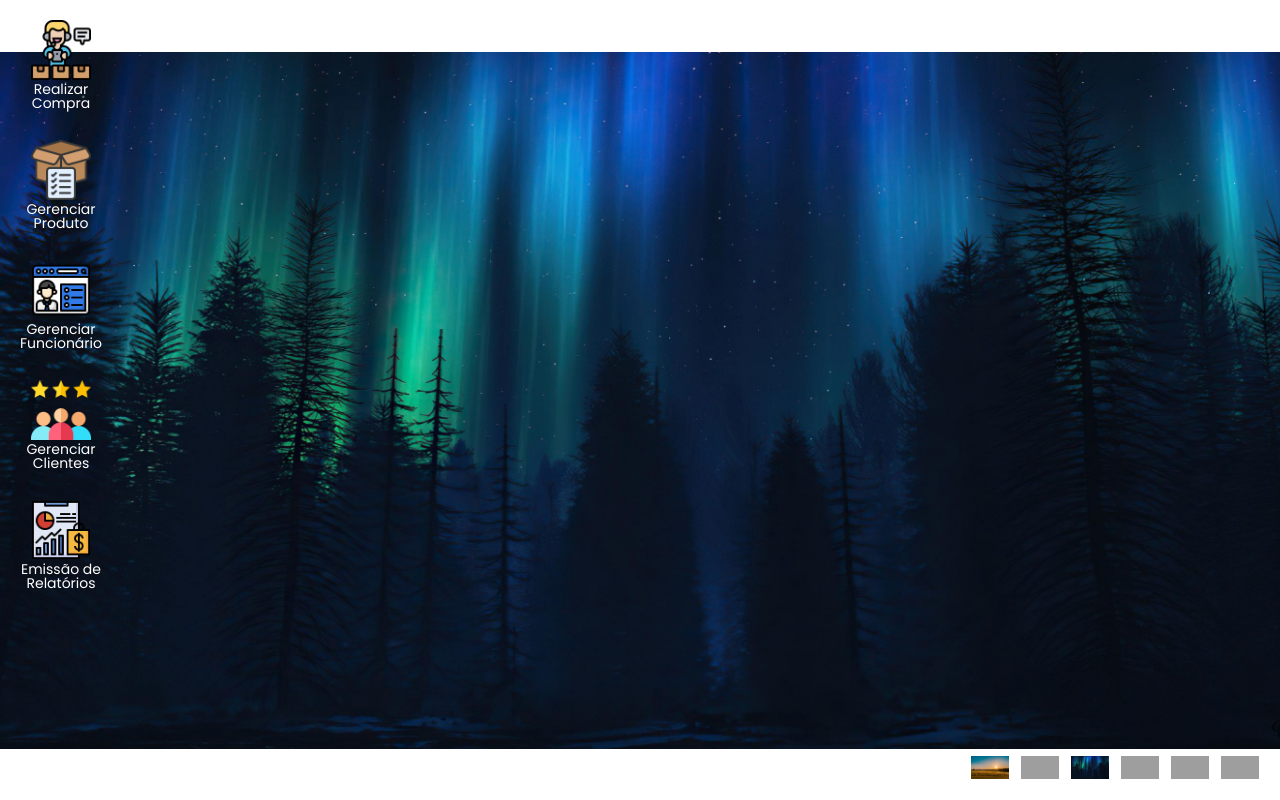
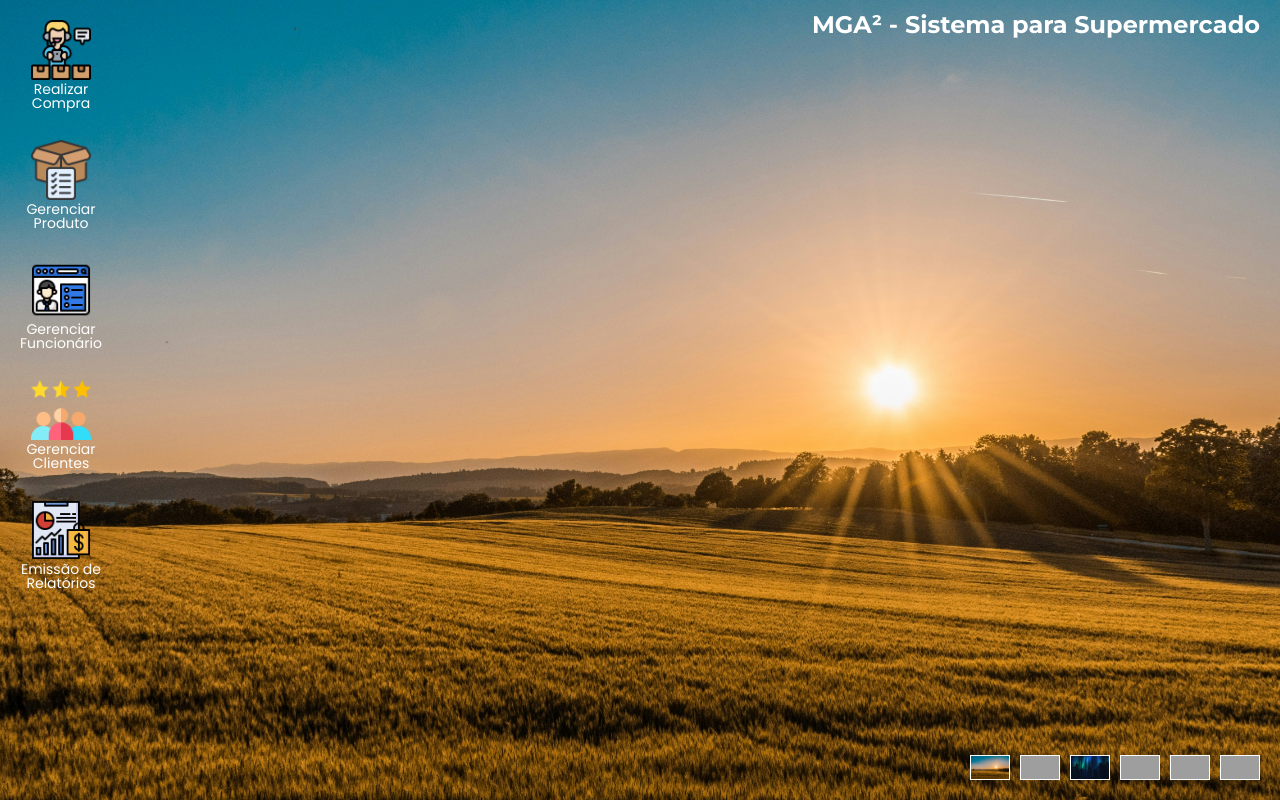
Before and after one commit to zxDuarte1/Projeto-Sistema-De-Supermercado, a PHP site: page / in a window 1280 px wide. Run offline with PHP 8.4, Linux system fonts and the light colour scheme; grey boxes are pictures that could not be loaded.

Commit message:
Update style.css

```diff
--- a/assets/styles/style.css
+++ b/assets/styles/style.css
@@ -23,9 +23,7 @@ body {
     position: relative;
 
     /* background-color: rgb(22, 25, 40); */
-    /* background-image: url('../images/bg.jpg'); */
-    /* background-image: url('../images/w10.jpg'); */
-    background-image: url('../images/wallpaper.jpg');
+    background-image: url('../images/bg.jpg');
     /* background-size: 100%; */
     background-size: 130%;
     background-position: center center;
@@ -431,6 +429,7 @@ body.wp2 {
 
 body.wp3 {
     background-image: url("/assets/images/wallpaper.jpg");
+    background-size: 140%;
 }
 
 body.wp4 {
```
